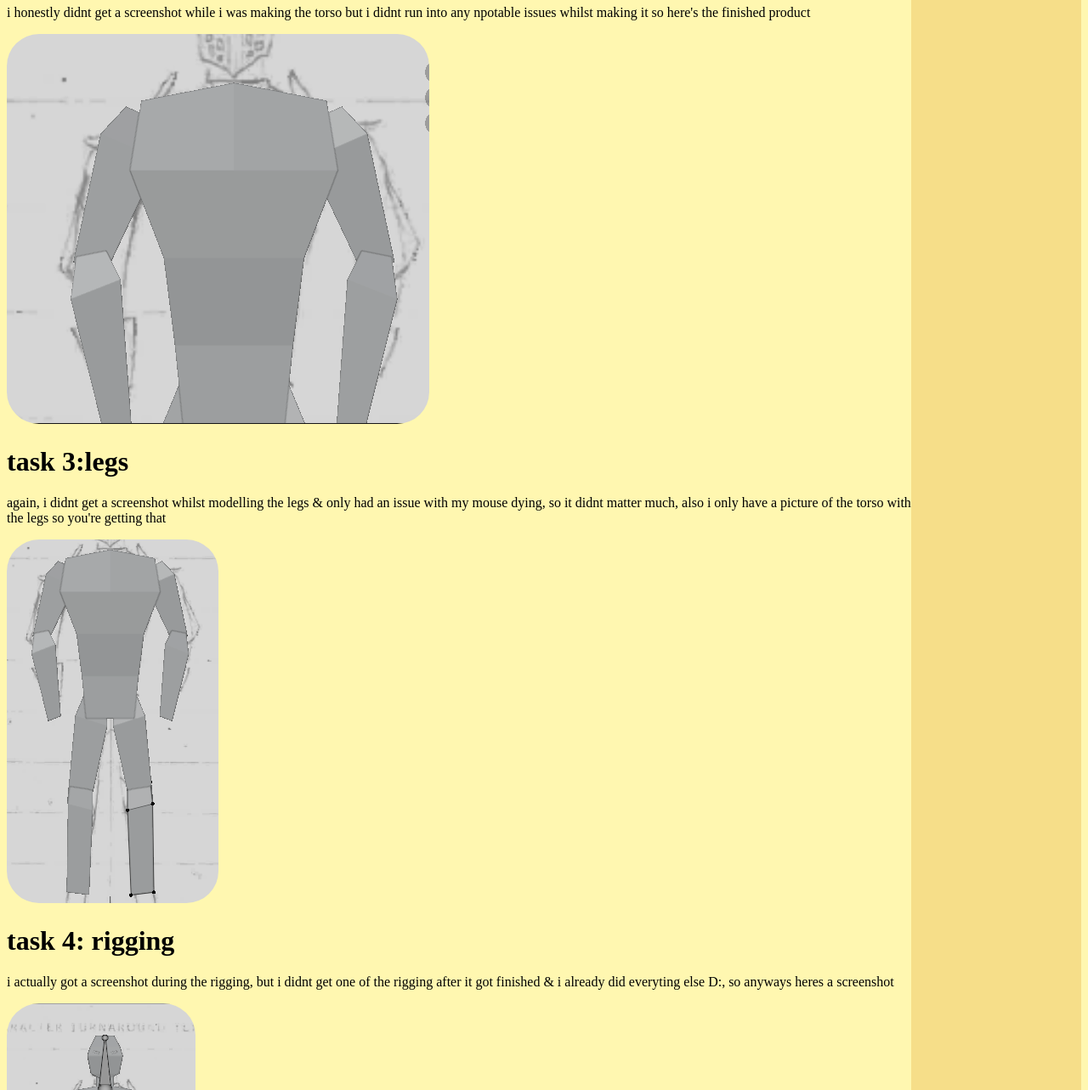
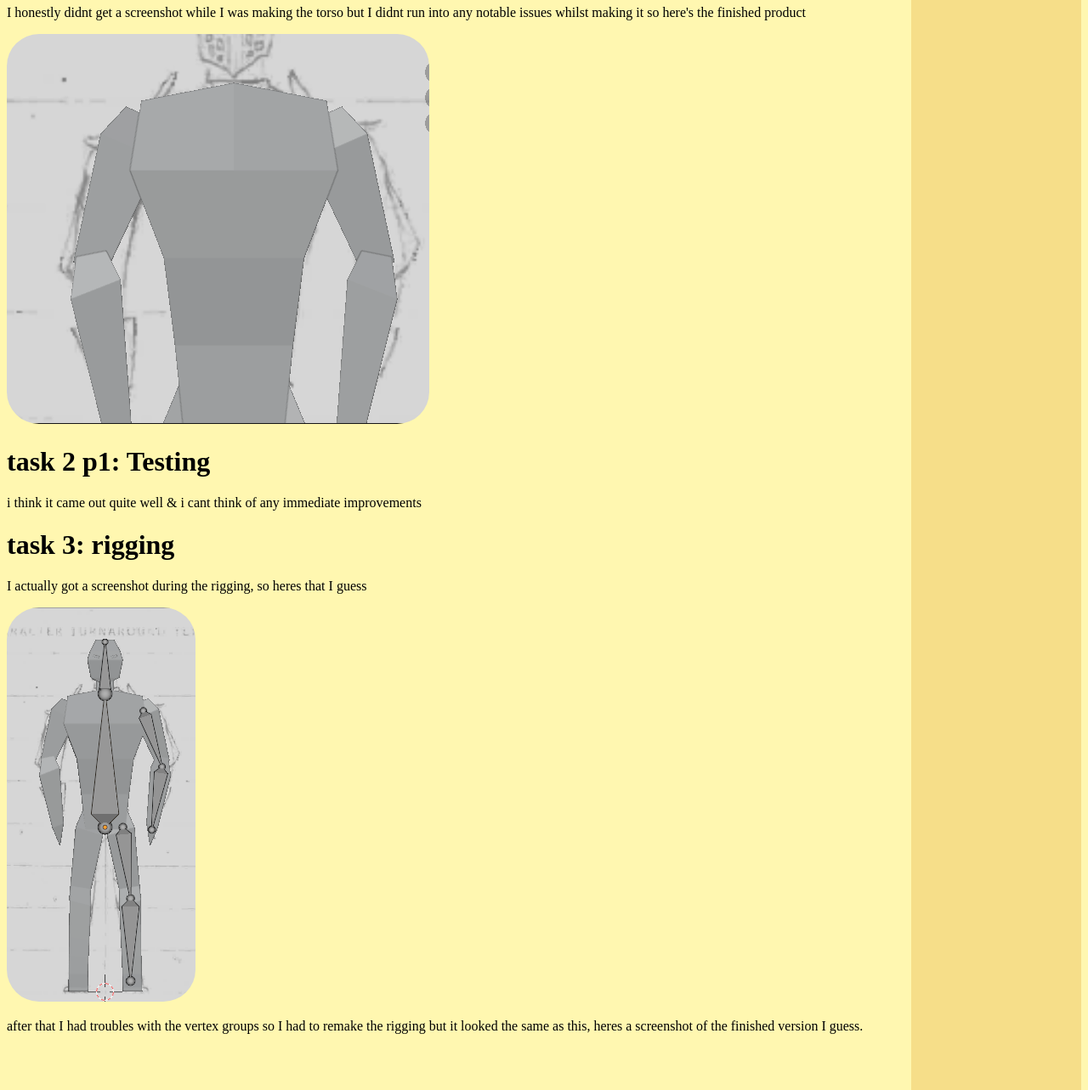
Before and after one commit to Kitwscw/y11-portfolio, a plain HTML site: page p1rdev.html in a window 1280 px wide. Shown: the part 701-1984 px from the top of the page at 85% size. Drawn offline with Linux system fonts and the light colour scheme.

Commit message:
changed development page

```diff
--- a/p1dev.html
+++ b/p1rdev.html
@@ -45,25 +45,27 @@
             </li>
         </ul>
        <h1>task 1 p3: Improvements</h1>
-       <p>i gotta be honest i didnt really use the feedback but idc tbh</p>
+       <p>Being totally honest I think it looks fine as it is so I think i'll just leave it</p>
 
        <h1>task 2: torso</h1>
-       <p>i honestly didnt get a screenshot while i was making the torso but i didnt run into any
-        npotable issues whilst making it so here's the finished product
+       <p>I honestly didnt get a screenshot while I was making the torso but I didnt run into any
+        notable issues whilst making it so here's the finished product
        </p>
        <img class="rounded-edges" src="torso-dev-screenshot.png" alt="Torso-img">
 
-       <h1>task 3:legs</h1>
-       <p>again, i didnt get a screenshot whilst modelling the legs & only had an issue with my mouse dying,
-        so it didnt matter much, also i only have a picture of the torso with the legs so you're getting that
-       </p>
-       <img class="rounded-edges" src="legs-dev-screenshot.png" alt="legs+torso">
+       <h1>task 2 p1: Testing</h1>
+       <p>i think it came out quite well & i cant think of any immediate improvements</p>
 
-       <h1>task 4: rigging</h1>
-       <p>i actually got a screenshot during the rigging, but i didnt get one of the rigging after
-        it got finished & i already did everyting else D:, so anyways heres a screenshot
+
+
+       <h1>task 3: rigging</h1>
+       <p>I actually got a screenshot during the rigging, so heres that I guess
        </p>
 
+
        <img class="rounded-edges" src="rigging-dev-sreenshot.png" alt="model-with-skeleton">
+       <p>after that I had troubles with the vertex groups so I had to remake the rigging but it
+        looked the same as this, heres a screenshot of the finished version I guess.
+       </p>
 </body>
 </html>
```
Also changed, not shown: project1.html (+1 -1 lines).
